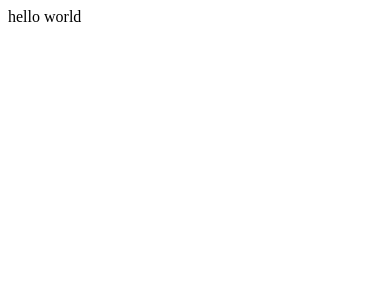
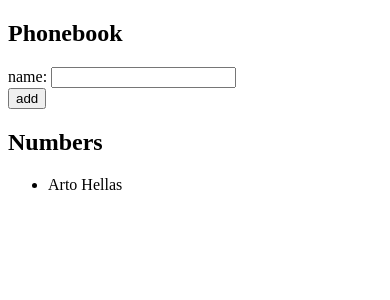
Before and after one commit to DeployAndPray/fullstackopen, a React (Vite) app in the folder part 2/ThePhonebook/: page / in a window 390 px wide. Shown: the top 300 px of the page. Built offline with nearby package versions, Linux system fonts and the light colour scheme.

Commit message:
[part 2.6] the phonebook - step 1

```diff
--- a/part 2/ThePhonebook/src/App.jsx
+++ b/part 2/ThePhonebook/src/App.jsx
@@ -1,10 +1,40 @@
-function App() {
+import { useState } from "react";
+
+const App = () => {
+  const [persons, setPersons] = useState([{ name: "Arto Hellas" }]);
+  const [newName, setNewName] = useState("");
+
+  const handleOnSubmit = (event) => {
+    event.preventDefault();
+    const newPerson = {
+      name: newName,
+    };
+    setPersons(persons.concat(newPerson));
+    setNewName("");
+  };
 
   return (
-  <>
-    hello world
-  </>
-  )
-}
+    <div>
+      <h2>Phonebook</h2>
+      <form>
+        <div>
+          name:{" "}
+          <input value={newName} onChange={(e) => setNewName(e.target.value)} />
+        </div>
+        <div>
+          <button type="submit" onClick={handleOnSubmit}>
+            add
+          </button>
+        </div>
+      </form>
+      <h2>Numbers</h2>
+      <ul>
+        {persons.map((person, i) => (
+          <li key={person.name.concat("_", i)}>{person.name}</li>
+        ))}
+      </ul>
+    </div>
+  );
+};
 
-export default App
+export default App;
```
